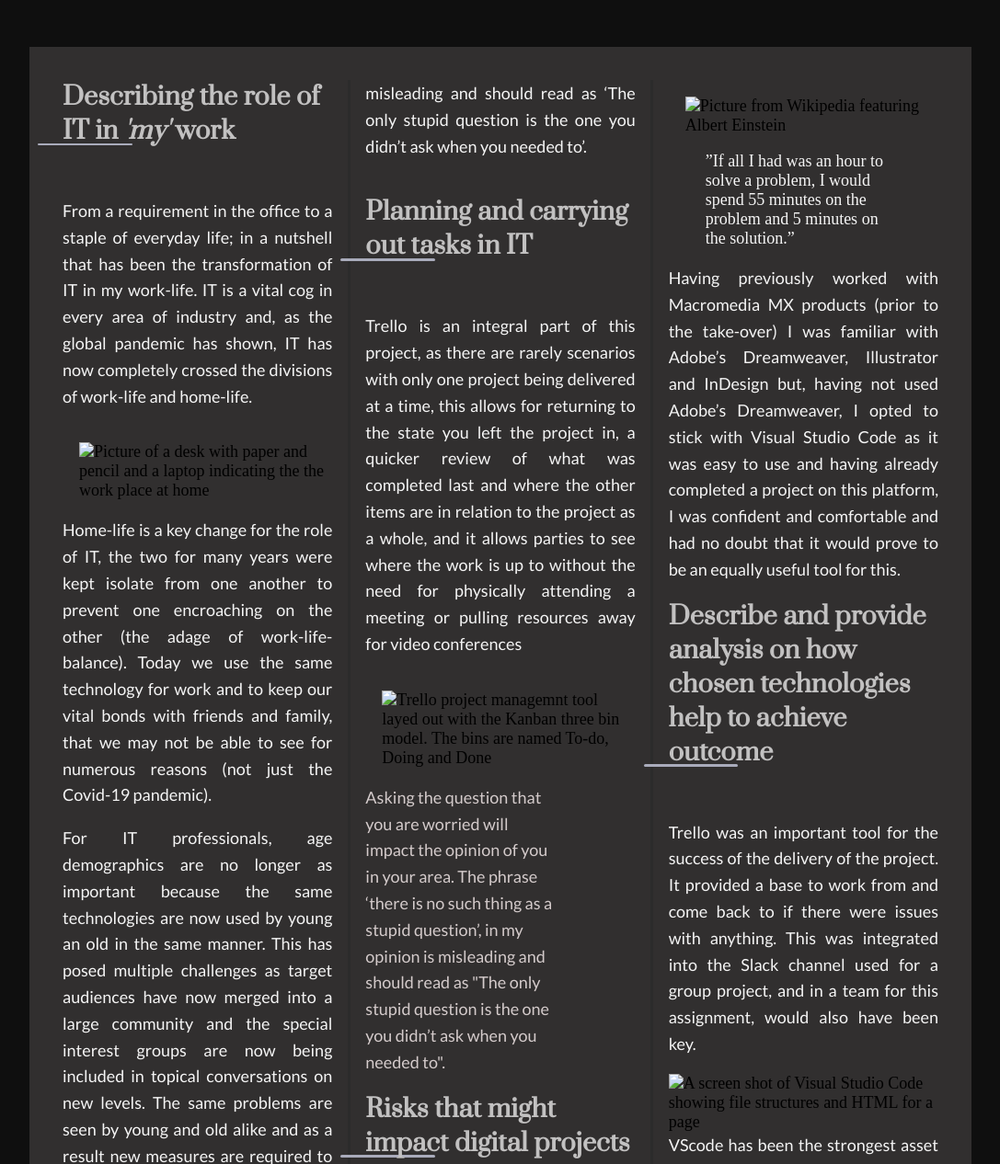
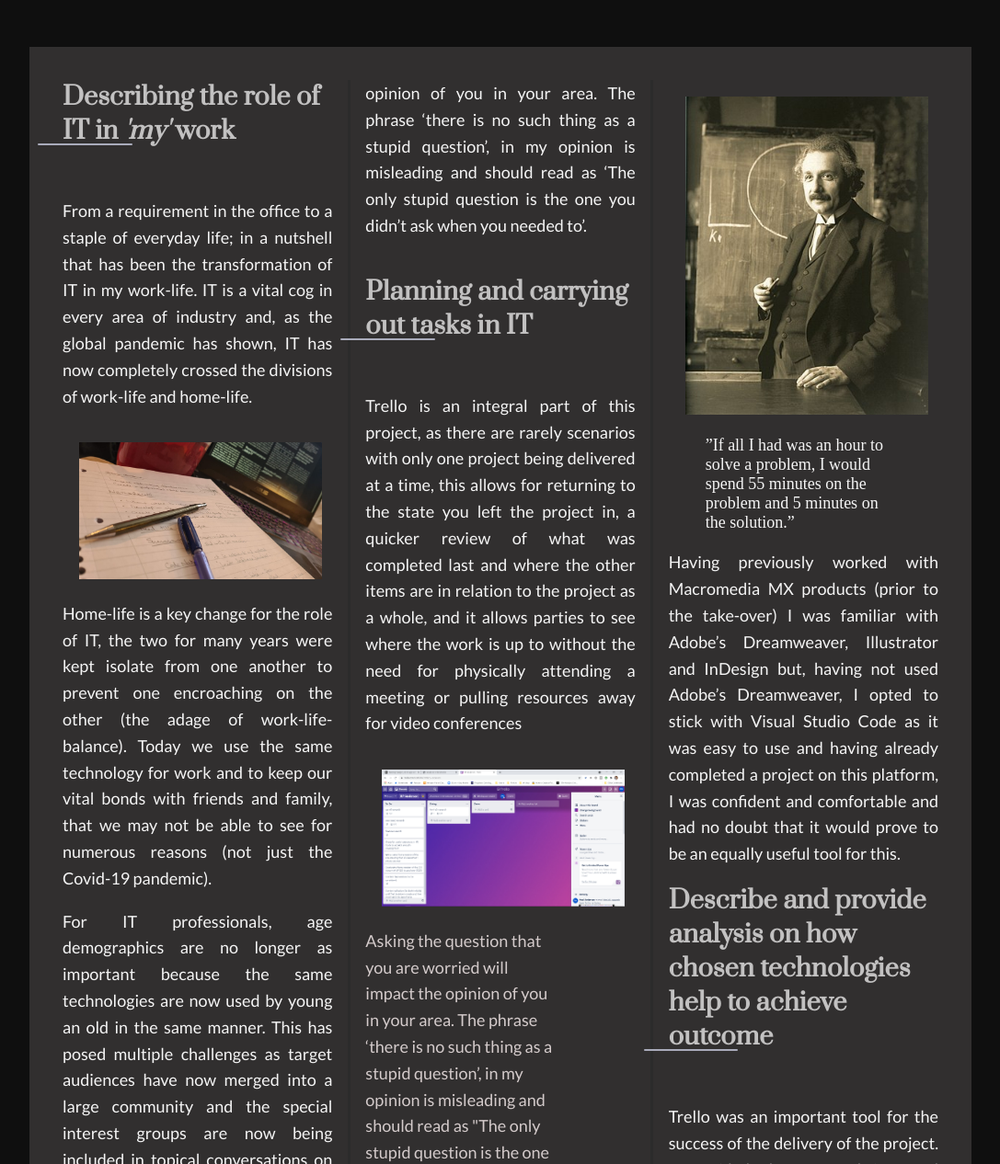
Before and after one commit to WbRyPa/project2, a plain HTML site: page index.html in a window 1280 px wide. Shown: the part 354-1620 px from the top of the page at 92% size, without its empty margins (96-1183 px from the left). Drawn offline with Linux system fonts and the light colour scheme.

Commit message:
commit img dir
removal of '/img'

```diff
--- a/index.html
+++ b/index.html
@@ -25,7 +25,7 @@
                 <p>From a requirement in the office to a staple of everyday life; in a nutshell that has been the transformation of IT in my work-life. IT is a vital cog in every area of industry and, as the global pandemic has shown, IT has now completely
                     crossed the divisions of work-life and home-life.</p>
 
-                <img class="image_article" src="./img/working_at_home.jpeg" alt="Picture of a desk with paper and pencil and a laptop indicating the the work place at home">
+                <img class="image_article" src="./working_at_home.jpeg" alt="Picture of a desk with paper and pencil and a laptop indicating the the work place at home">
 
                 <p>Home-life is a key change for the role of IT, the two for many years were kept isolate from one another to prevent one encroaching on the other (the adage of work-life-balance). Today we use the same technology for work and to keep our
                     vital bonds with friends and family, that we may not be able to see for numerous reasons (not just the Covid-19 pandemic).</p>
@@ -35,7 +35,7 @@
 
                 <p>From research to communications, recreation to collaboration; IT is now essential for all aspects of my digital life.</p>
 
-                <img class="image_article" src="./img/paper_first.jpg" alt="picture of a pad and some notes from a meeting with a client">
+                <img class="image_article" src="./paper_first.jpg" alt="picture of a pad and some notes from a meeting with a client">
                 <br>
                 <h2>What? Methods, Skills and Resources</h2>
                 <p>Every plan needs a method; the method needs a flow - for this I needed Trello! It was a great tool for me to lay out the plan and the direction and order of the work. The first project allowed me an opportunity to work with it; this project
@@ -44,7 +44,7 @@
                 <p>A suitable means of developing is particularly important; however, previously many of the tools that were a standard in my profession, would not be cost effective for a project like this. Open source and free to use software are more favourable
                     options and are now at a standard that they are as good as premium packages from vendors such as Adobe, for example.</p>
 
-                <img id="flow" src="./img/flow.png" alt="Flow chart of previous project as an example, however it is not relevant to the current project and is not discussed">
+                <img id="flow" src="./flow.png" alt="Flow chart of previous project as an example, however it is not relevant to the current project and is not discussed">
 
                 <p>This project (the website) was simple and so it didn’t need to be placed in a wire frame or flow diagram. Trello encompassed the elements that would have been drawn up and then the execution was delivered by using: Visual Studio Code (VScode),
                     search engines (DuckDuckGo, Google), course materials and by asking questions. Asking the question that you are worried will impact the opinion of you in your area. The phrase ‘there is no such thing as a stupid question’, in my opinion
@@ -54,7 +54,7 @@
                 <p>Trello is an integral part of this project, as there are rarely scenarios with only one project being delivered at a time, this allows for returning to the state you left the project in, a quicker review of what was completed last and
                     where the other items are in relation to the project as a whole, and it allows parties to see where the work is up to without the need for physically attending a meeting or pulling resources away for video conferences </p>
 
-                <img class="image_article" src="./img/trello_start.png" alt="Trello project managemnt tool layed out with the Kanban three bin model. The bins are named To-do, Doing and Done">
+                <img class="image_article" src="./trello_start.png" alt="Trello project managemnt tool layed out with the Kanban three bin model. The bins are named To-do, Doing and Done">
                 <br>
                 <p class="quota">Asking the question that you are worried will impact the opinion of you in your area. The phrase ‘there is no such thing as a stupid question’, in my opinion is misleading and should read as "The only stupid question is the one you didn’t
                     ask when you needed to".</p>
@@ -79,7 +79,7 @@
 
                 <p>Once the hardware and minimum software has been sourced then more specific items such as VSCode, Slack, Draw.io and Trello need to be installed, where appropriate, and training must begin if the skillset is not already held.</p>
                 <p>Albert Einstein was attributed as the origin for the following</p>
-                <img class="image_article" src="./img/albert_einstein.jpg" alt="Picture from Wikipedia featuring Albert Einstein">
+                <img class="image_article" src="./albert_einstein.jpg" alt="Picture from Wikipedia featuring Albert Einstein">
                 <blockquote>”If all I had was an hour to solve a problem, I would spend 55 minutes on the problem and 5 minutes on the solution.”</blockquote>
 
                 <p>Having previously worked with Macromedia MX products (prior to the take-over) I was familiar with Adobe’s Dreamweaver, Illustrator and InDesign but, having not used Adobe’s Dreamweaver, I opted to stick with Visual Studio Code as it was easy to use and having already completed a project on this platform, I was confident and comfortable and had no doubt that it would prove to be an equally useful tool for this.</p>
@@ -88,7 +88,7 @@
                 <p>Trello was an important tool for the success of the delivery of the project. It provided a base to work from and come back to if there were issues with anything. This was integrated into the Slack channel used for a group project, and
                     in a team for this assignment, would also have been key.</p>
 
-                <img src="./img/vscode.png" alt="A screen shot of Visual Studio Code showing file structures and HTML for a page">
+                <img src="./vscode.png" alt="A screen shot of Visual Studio Code showing file structures and HTML for a page">
 
                 <p>VScode has been the strongest asset as it is allows the use of short-cuts and auto-fill extensions that make the entre process much more comfortable. Having previously worked with versions of Dreamweaver.</p>
 
```
